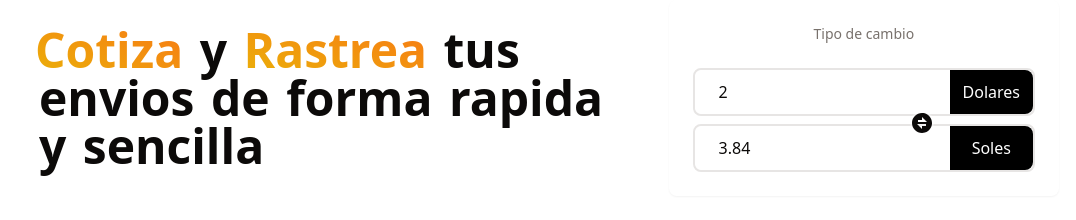
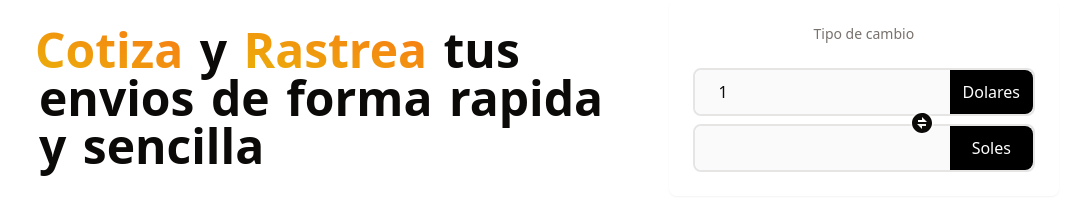
Before and after one commit to ivanmayta/izimport.com, a Next.js app: page / in a window 1280 px wide. Shown: the part 145-365 px from the top of the page, without its empty margins (93-1169 px from the left). Built offline with nearby package versions, Linux system fonts and the light colour scheme; no server answers.

Commit message:
feat: implemente exchange funcionality.

```diff
--- a/src/components/exchange.tsx
+++ b/src/components/exchange.tsx
@@ -1,3 +1,5 @@
+"use client"
+
 import {
     Card,
     CardDescription,
@@ -5,8 +7,36 @@ import {
     CardContent,
 } from "@/components/ui/card"
 import { ExchangeFill } from "@/icons/exchange-fill"
+import { useState, useEffect } from "react"
+
+const getConversion = async () => {
+    const appId = ""
+    const response = await fetch(
+        `https://openexchangerates.org/api/latest.json?app_id=${appId}`
+    )
+    const data = await response.json()
+    return data
+}
 
 function Exchange() {
+    const SUPPORTED_CURRENCIES = {
+        USD: 1,
+        PEN: 0,
+    }
+    const [exchange, setExchange] = useState(SUPPORTED_CURRENCIES)
+
+    const handleExchange = (e: any) => {
+        console.log(e)
+    }
+    useEffect(() => {
+        getConversion().then((data) => {
+            setExchange((prevState) => ({
+                ...prevState,
+                USD: data?.rates?.USD || 1,
+                PEN: data?.rates?.PEN || "No disponible",
+            }))
+        })
+    }, [])
     return (
         <Card className="dark:bg-exchange lg:w-2/5 border-[0px]">
             <CardHeader>
@@ -17,7 +47,9 @@ function Exchange() {
             <CardContent className="relative flex flex-col gap-2 ">
                 <div className=" h-12 border-2 rounded-lg flex">
                     <input
-                        value={2}
+                        disabled
+                        onChange={handleExchange}
+                        value={exchange.USD || ""}
                         className="h-full rounded-l-lg flex-grow pl-6 "
                     ></input>
                     <label className=" w-1/3 h-full bg-black text-white px-2 rounded-r-lg flex items-center justify-center">
@@ -31,7 +63,9 @@ function Exchange() {
                 </div>
                 <div className="h-12 border-2 rounded-lg flex">
                     <input
-                        value={3.84}
+                        disabled
+                        onChange={handleExchange}
+                        value={exchange.PEN || ""}
                         className="h-full rounded-l-lg flex-grow pl-6"
                     ></input>
                     <label className="w-1/3 h-full bg-black text-white px-2 rounded-r-lg flex items-center justify-center">
```
